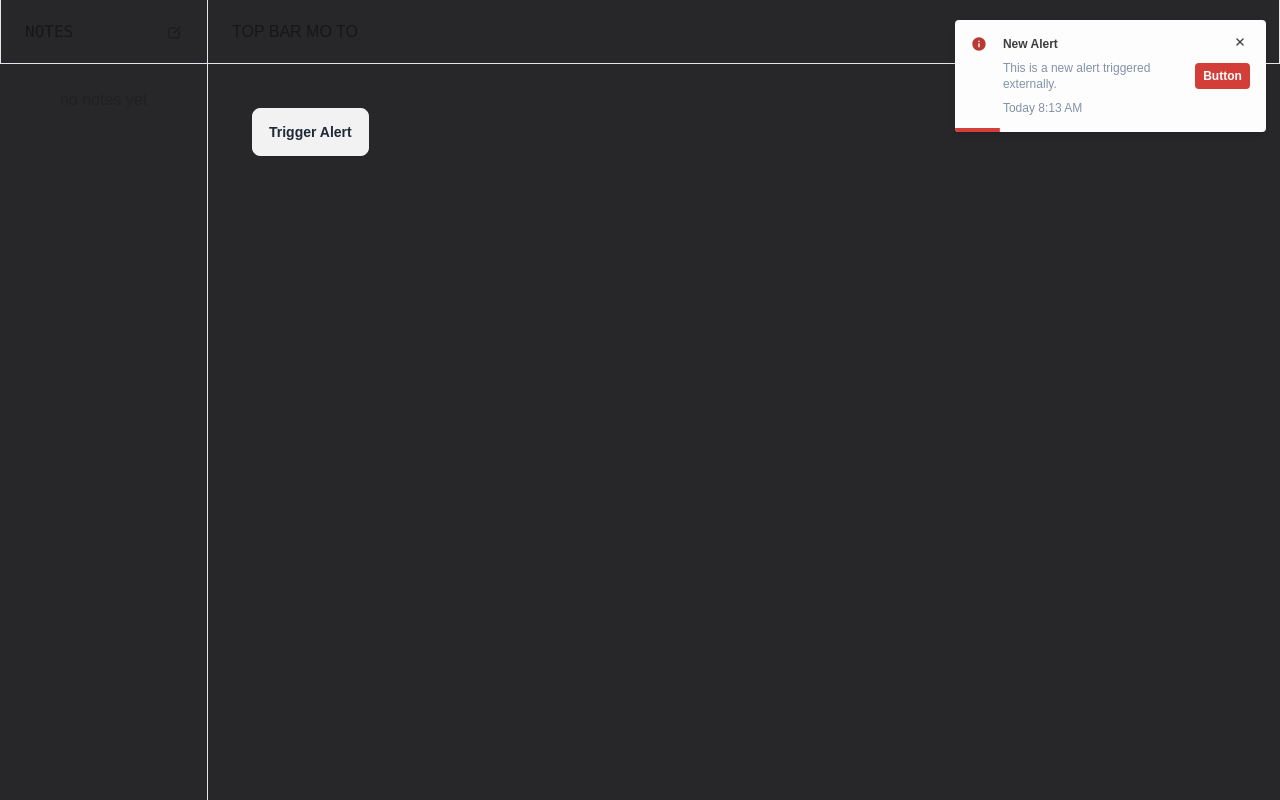
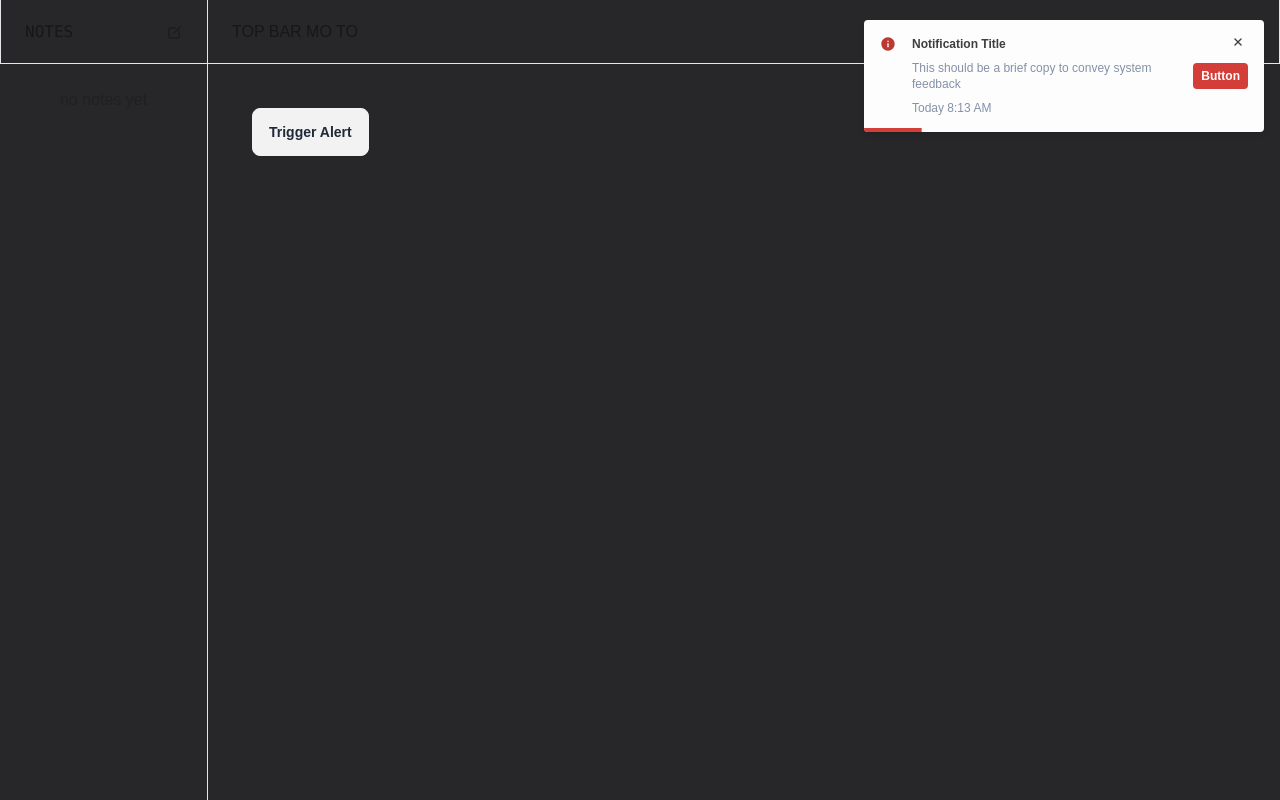
Before and after one commit to vierra-18/practice-rhf_zod, a Next.js app: page / in a window 1280 px wide. Both pictures are taken after a click on the button "Trigger Alert". Built offline with nearby package versions, Linux system fonts and the light colour scheme.

Commit message:
cleaned css

```diff
--- a/src/app/components/Playground.tsx
+++ b/src/app/components/Playground.tsx
@@ -8,10 +8,13 @@ export default function Playground() {
 
   const handleTriggerAlert = () => {
     addAlert({
-      title: 'New Alert',
-      body: 'This is a new alert triggered externally.',
+      title: '',
+      body: '',
       state: 'danger',
       // hasTimer: false,
+      // hasBody: false,
+      // hasTitle: false,
+      // hasAction: false,
       duration: 5000,
       onClick: () => {
         console.log('yeet');
--- a/src/app/components/multiverse/Alert.css
+++ b/src/app/components/multiverse/Alert.css
@@ -1,13 +1,16 @@
 .alert-container {
-	@apply flex justify-self-end justify-center items-center text
-  !m-0 !p-0 w-fit pointer-events-none bg-transparent border-none;
+	@apply flex  justify-end !px-4 items-center text
+  !m-0 !p-0 w-full pointer-events-none bg-transparent border-none;
 }
 
 .alert-box {
-	/* box-shadow: rgba(0, 0, 0, 0.25) 0px 25px 50px -12px; */
-	/* box-shadow: 0px 11px 20px 3px rgba(0, 0, 0, 0.75); */
 	@apply p-4 relative rounded bg-interface overscroll-contain overflow-y-auto
   max-w-[25rem] w-11/12  max-h-32 !pointer-events-auto z-[999] shadow-md;
+}
+
+.alert-stack {
+	@apply gap-3 flex flex-col absolute top-0 right-0 h-full w-full
+  pointer-events-none justify-start py-5 items-end;
 }
 
 @keyframes scaleDown {
--- a/src/app/components/multiverse/AlertContext.tsx
+++ b/src/app/components/multiverse/AlertContext.tsx
@@ -75,7 +75,7 @@ export function AlertProvider({ children }: { children: ReactNode }) {
 	return (
 		<AlertContext.Provider value={{ addAlert, removeAlert }}>
 			{children}
-			<div className="alert-stack gap-3 flex flex-col absolute top-0 right-0 h-full w-full pointer-events-none justify-start py-5 items-end">
+			<div className="alert-stack">
 				{alerts.map((alert) => (
 					<Alert
 						key={alert.id}
```
